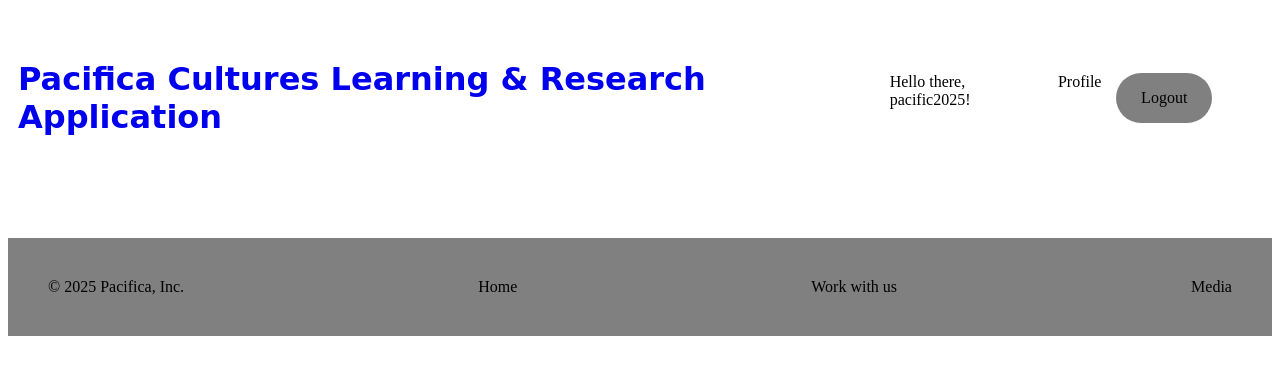
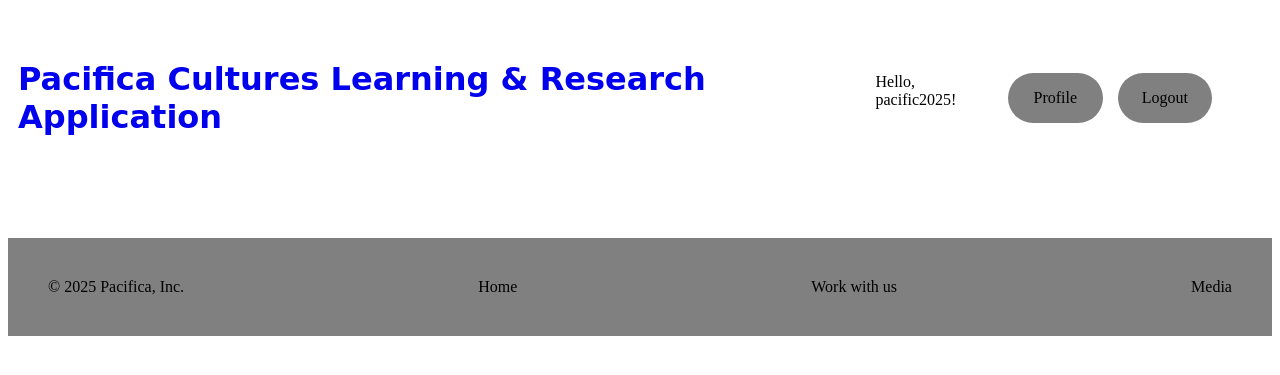
Before and after one commit to jedi24garcia/Pacifica_Project, a Django app: page / in a window 1280 px wide. Shown: the top 375 px of the page. Run offline with Django 5.2, Linux system fonts and the light colour scheme; a user stored in the database is signed in.

Commit message:
fixed profile page

```diff
--- a/static/css/base.css
+++ b/static/css/base.css
@@ -89,6 +89,24 @@
   transform: scale(1.1);
 }
 
+.profile-button {
+  display: flex;
+  background-color: gray;
+  color: white;
+  border-radius: 50px;
+  width: 100px;
+  height: 50px;
+  justify-content: center;
+  align-items: center;
+  text-decoration: none;
+  transition: transform 0.4s ease, box-shadow 0.4s ease;
+}
+
+.profile-button:hover {
+  box-shadow:  0 12px 16px 0 rgba(0,0,0,0.24), 0 17px 50px 0 rgba(0,0,0,0.19);
+  transform: scale(1.1);
+}
+
 .home-button {
   text-decoration: none;
   color: black;
--- a/templates/base.html
+++ b/templates/base.html
@@ -15,8 +15,8 @@
   </a>
     <div class="authentication">
       {% if user.is_authenticated %}
-      <span>Hello there, {{ user.username }}!</span>
-        <a href="{% url 'user_profile' %}">Profile</a>
+      <span>Hello, {{ user.username }}!</span>
+        <a href="{% url 'user_profile' %}" class="profile-button">Profile</a>
         <a href="{% url 'logout' %}" class="logout-button">Logout</a>
       {% else %}
         <a href="{% url 'login' %}" class="left-button">Login</a>
```
Also changed, not shown: accounts/templates/profile.html (+4 -22 lines), db.sqlite3.
